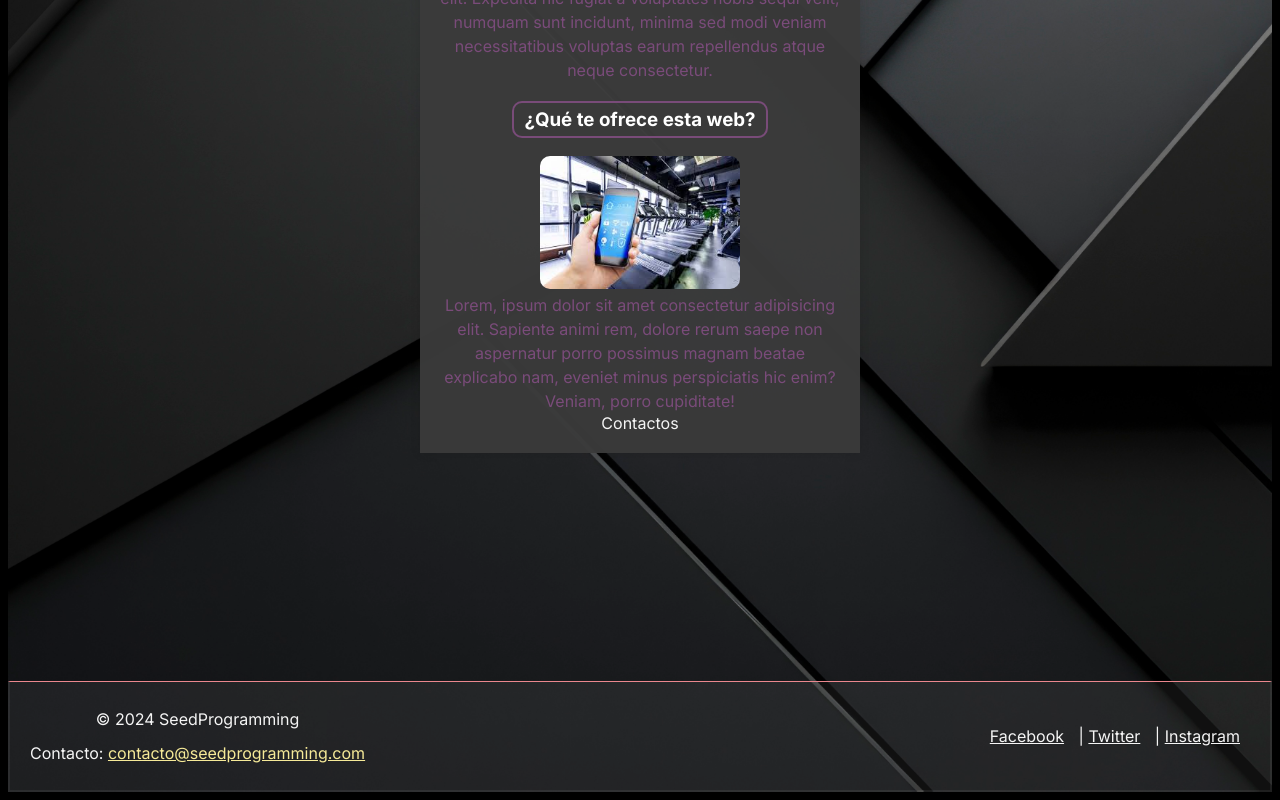
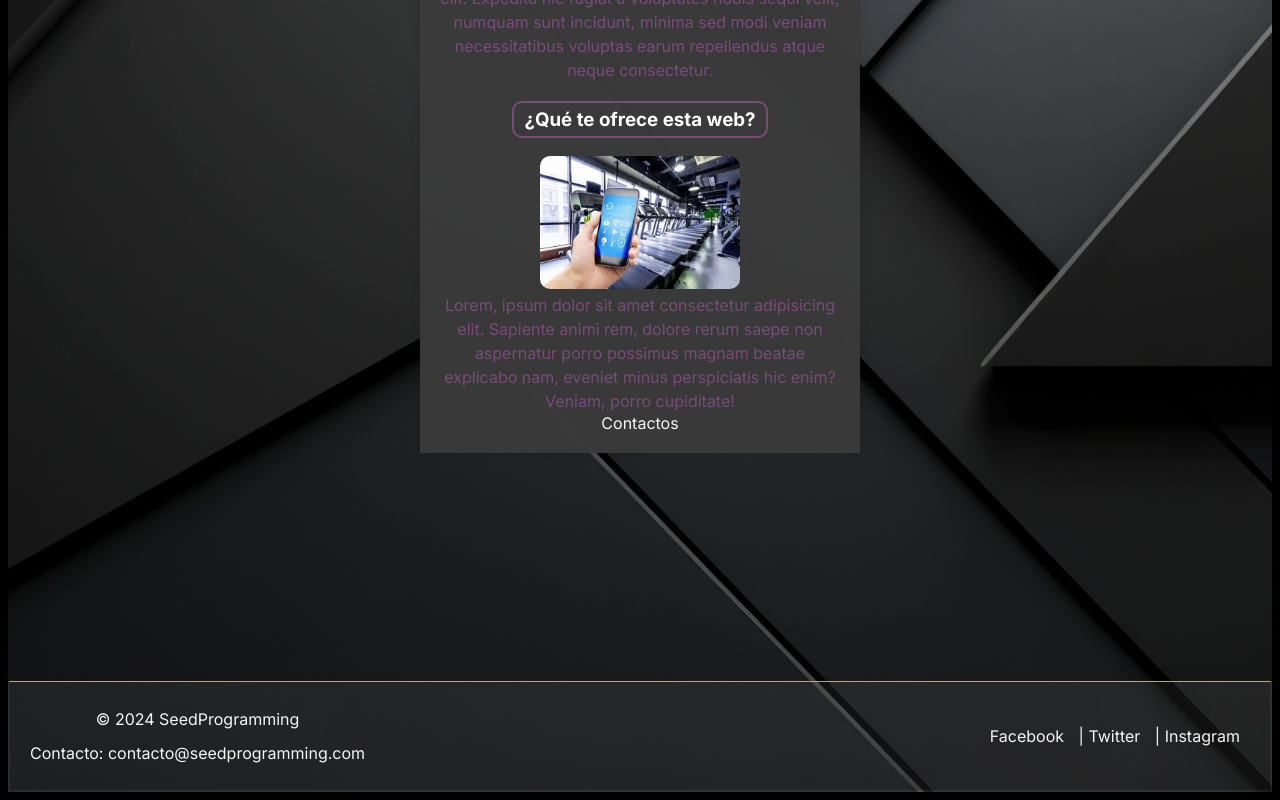
Before and after one commit to Ferchox/componentes, a React (Vite) app: page / in a window 1280 px wide. Shown: the part 576-1376 px from the top of the page. Built offline with nearby package versions, Linux system fonts and the light colour scheme; no server answers.

Commit message:
arreglando colores

```diff
--- a/src/index.css
+++ b/src/index.css
@@ -37,5 +37,6 @@ button {
 }
 
 a {
-  color: var(--amarillo-claro);
+  color: var(--blanco);
+  text-decoration: none;
 }
```
